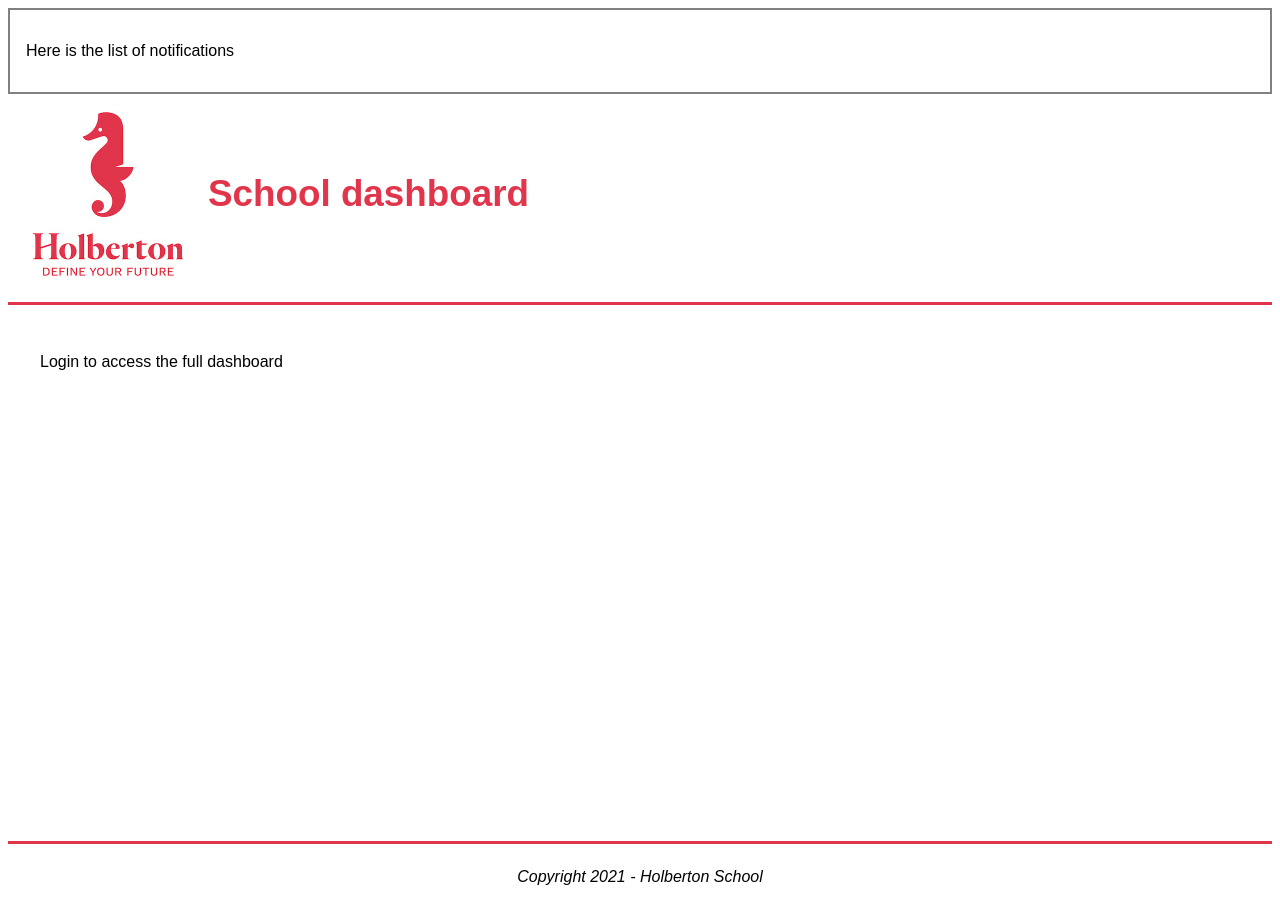
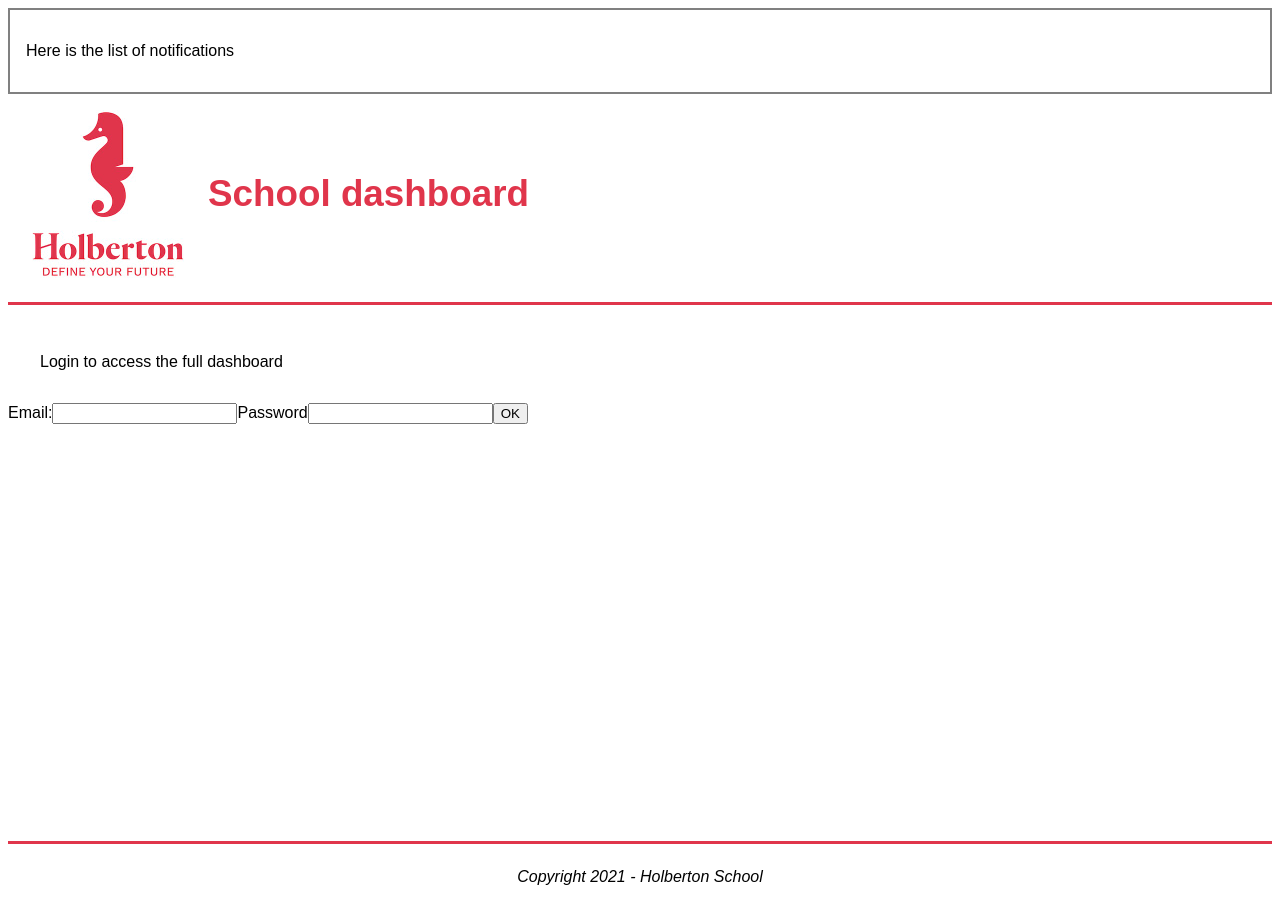
Before and after one commit to Beardocracy/holbertonschool-web_react, a React (Create React App) app in the folder 0x02-react_intro/task_2/dashboard/: page / in a window 1280 px wide. Shown: the top 924 px of the page. Built offline with nearby package versions, Linux system fonts and the light colour scheme.

Commit message:
Added form

```diff
--- a/0x02-react_intro/task_2/dashboard/src/App.js
+++ b/0x02-react_intro/task_2/dashboard/src/App.js
@@ -8,11 +8,21 @@
       <header className="App-header">
         <img src={logo} className="App-logo" alt="logo" />
         <h1>School dashboard</h1>
-
       </header>
       <hr />
       <div className="App-body">
         <p>Login to access the full dashboard</p>
+        <form>
+          <label>
+            Email:
+            <input type="text" name="email"/>
+          </label>
+          <label>
+            Password
+            <input type="text" name="password"/>
+          </label>
+          <button>OK</button>
+        </form>
       </div>
       <hr />
       <div className="App-footer">
```
